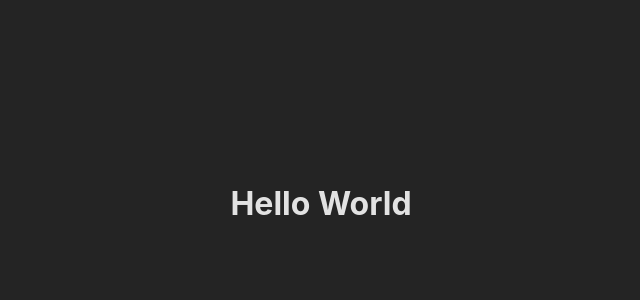
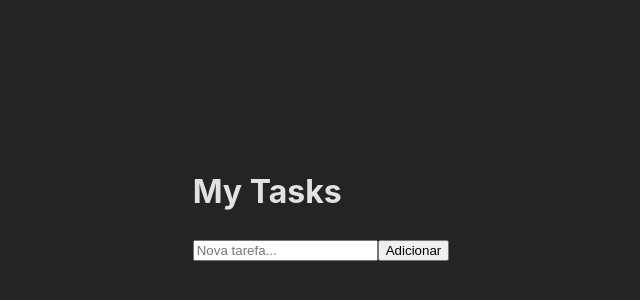
Before and after one commit to ufjf-dcc207/ufjf-dcc207-2024-3-a-trb1-C9BrenoFR, a React (Vite) app: page / in a window 1280 px wide. Shown: the part 204-504 px from the top of the page, without its empty margins (319-959 px from the left). Built offline with nearby package versions, Linux system fonts and the light colour scheme.

Commit message:
adicao do tasks e tasklist no app

```diff
--- a/src/App.tsx
+++ b/src/App.tsx
@@ -1,12 +1,13 @@
 import './App.css'
+import TaskList from './components/TaskList';
 
 function App() {
-
   return (
-    <>
-      <h1>Hello World</h1>
-    </>
-  )
+    <div className="App">
+      <h1>My Tasks</h1>
+      <TaskList />
+    </div>
+  );
 }
 
-export default App
+export default App;
```
